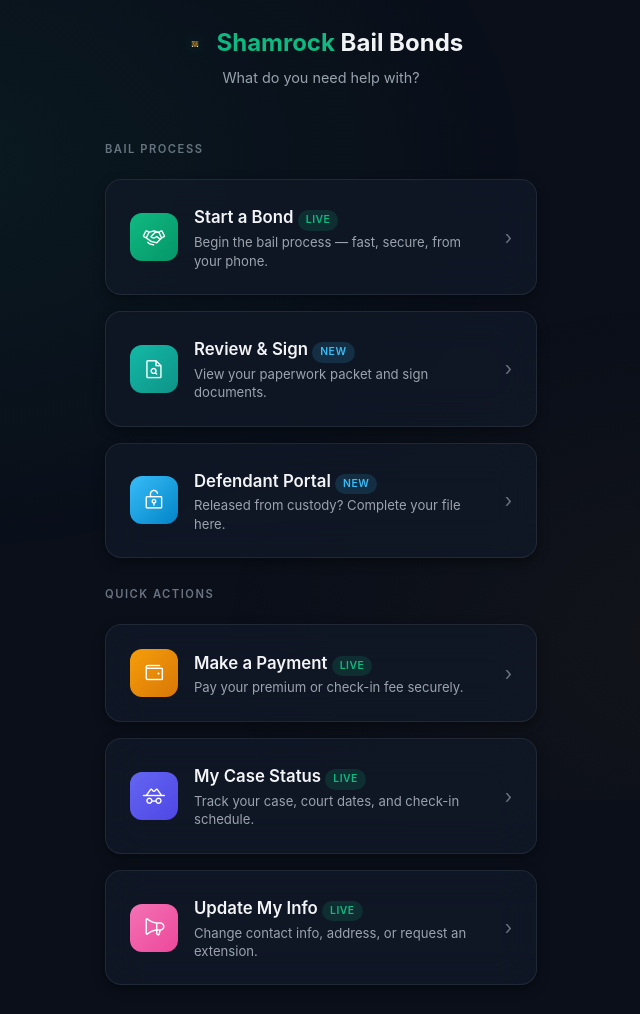
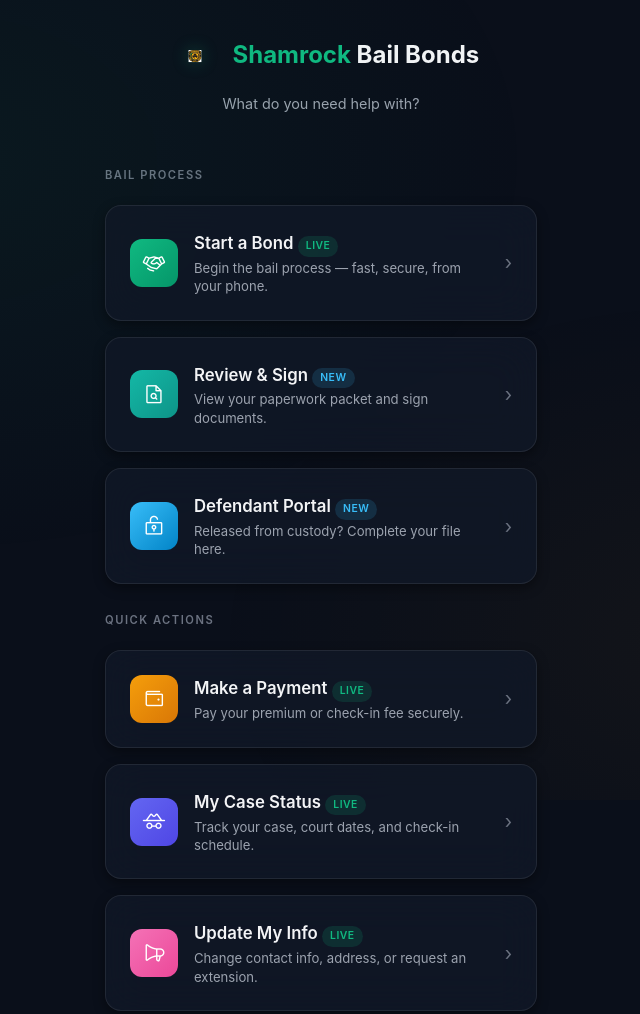
Before and after one commit to Shamrock2245/shamrock-telegram-app, a plain HTML site: page index.html in a window 1280 px wide. Shown: the whole page, without its empty margins (319-959 px from the left). Drawn offline with nearby package versions, Linux system fonts and the light colour scheme.

Commit message:
fix: increase logo size — 44px sub-apps, 64px hub
- Hub logo now uses brand-logo-lg class (64px) for readable badge
- Sub-app logos increased from 32px to 44px
- Logo was barely visible at 32px per user feedback

```diff
--- a/index.html
+++ b/index.html
@@ -151,7 +151,8 @@
     <div class="shamrock-ambient"></div>
     <div class="app-grid">
         <div class="app-header">
-            <h1><img src="shared/logo.svg" alt="Shamrock" class="brand-logo"> <span class="brand">Shamrock</span> Bail
+            <h1><img src="shared/logo.svg" alt="Shamrock" class="brand-logo brand-logo-lg"> <span
+                    class="brand">Shamrock</span> Bail
                 Bonds</h1>
             <p>What do you need help with?</p>
         </div>
--- a/shared/theme.css
+++ b/shared/theme.css
@@ -198,10 +198,10 @@ body {
 /* ── Brand Logo ── */
 .brand-logo {
     display: inline-block;
-    width: 32px !important;
-    height: 32px !important;
-    min-width: 32px;
-    min-height: 32px;
+    width: 44px !important;
+    height: 44px !important;
+    min-width: 44px;
+    min-height: 44px;
     object-fit: contain;
     vertical-align: middle;
     filter: drop-shadow(0 0 8px rgba(16, 185, 129, 0.3));
```
